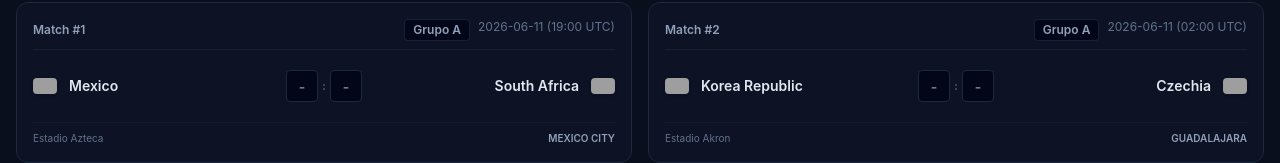
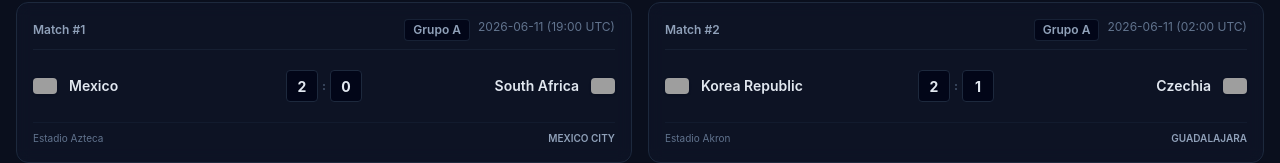
Before and after one commit to manugarciat/fixture-2026, a React (Vite) app: page / in a window 1280 px wide. Shown: the part 551-714 px from the top of the page. Built offline with nearby package versions, Linux system fonts and the light colour scheme; grey boxes are pictures that could not be loaded.

Commit message:
feat: load real results by default

```diff
--- a/src/App.jsx
+++ b/src/App.jsx
@@ -152,10 +152,15 @@ export default function App() {
         console.error("Error reading saved scores:", e);
       }
     }
-    // 3. Fallback: empty scores
+    // 3. Fallback: load real results by default
     const initial = {};
     for (let i = 1; i <= 104; i++) {
-      initial[i] = { home: null, away: null, penWinner: null };
+      const real = realResults[i];
+      if (real) {
+        initial[i] = { home: real[0], away: real[1], penWinner: null };
+      } else {
+        initial[i] = { home: null, away: null, penWinner: null };
+      }
     }
     return initial;
   });
```
